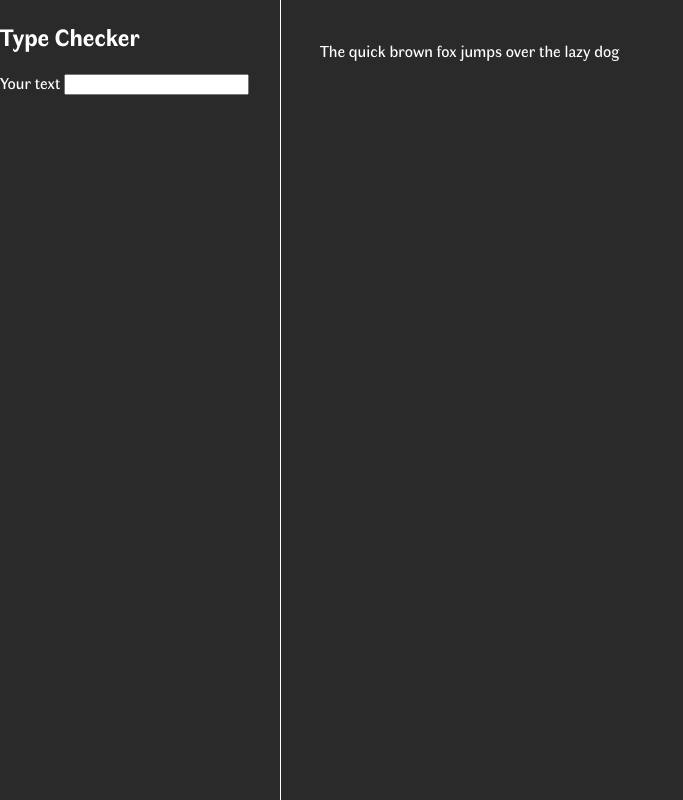
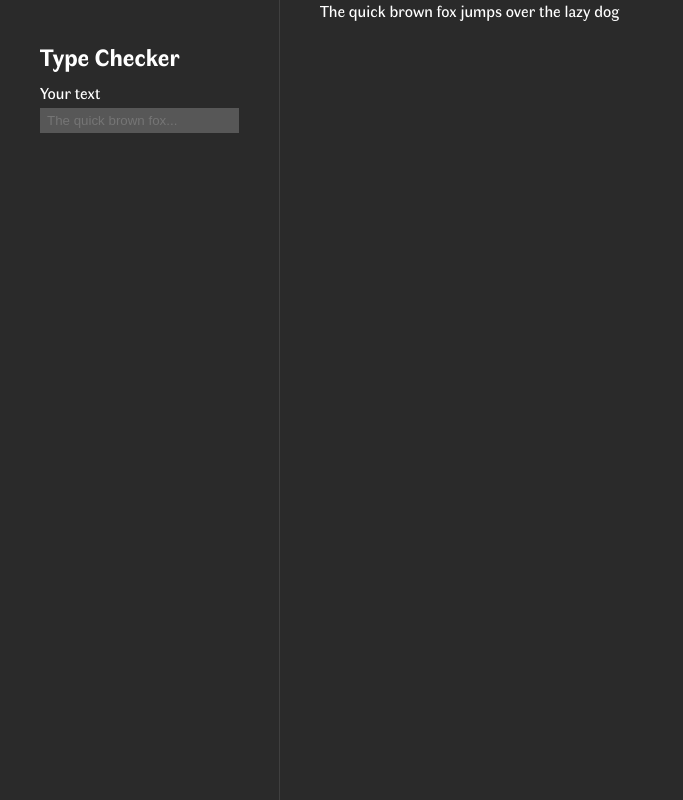
Before and after one commit to mslmn/Type-Checker, a plain HTML site: page index.html in a window 1280 px wide. Shown: the whole page, without its empty margins (0-683 px from the left). Drawn offline with Linux system fonts and the light colour scheme.

Commit message:
added .gitignore

```diff
--- a/index.html
+++ b/index.html
@@ -7,11 +7,15 @@
   </head>
   <body>
     <section class="options">
-      <h1>Type Checker</h1>
+      <h1 class="logo">Type Checker</h1>
 
       <div class="option">
         <label for="">Your text</label>
-        <input type="text" name="sentence" />
+        <input
+          type="text"
+          name="sentence"
+          placeholder="The quick brown fox..."
+        />
       </div>
     </section>
 
--- a/style.css
+++ b/style.css
@@ -1,3 +1,9 @@
+* {
+  padding: 0;
+  margin: 0;
+  box-sizing: border-box;
+}
+
 @font-face {
   font-family: "Faune";
   font-weight: 400;
@@ -19,20 +25,44 @@
 
 body {
   font-family: "Faune", Arial, Helvetica, sans-serif;
+  font-size: 16px;
   background-color: #2a2a2a;
   color: #ffffff;
-  margin: 40px 40px 40px 320px;
+  margin-left: 320px;
 }
 
-.options {
+section.options {
   position: fixed;
   left: 0;
   top: 0;
   height: 100vh;
   width: 280px;
-  border-right: 0.4px solid #fff;
+  border-right: 1px solid rgba(255, 255, 255, 0.1);
+  padding: 40px;
 }
 
+div.option {
+  margin-top: 10px;
+}
+
+section.logo {
+  font-size: 24px;
+  font-weight: 700;
+}
+
+label {
+  display: block;
+  margin-bottom: 5px;
+}
+
+input[type="text"] {
+  width: 100%;
+  background-color: #575757;
+  border: none;
+  outline: none;
+  color: #fff;
+  padding: 5px 7px;
+}
 /*
 Demo URL:
 https://type-checker.superhi.com/
```
Also changed, not shown: 1 other file.
